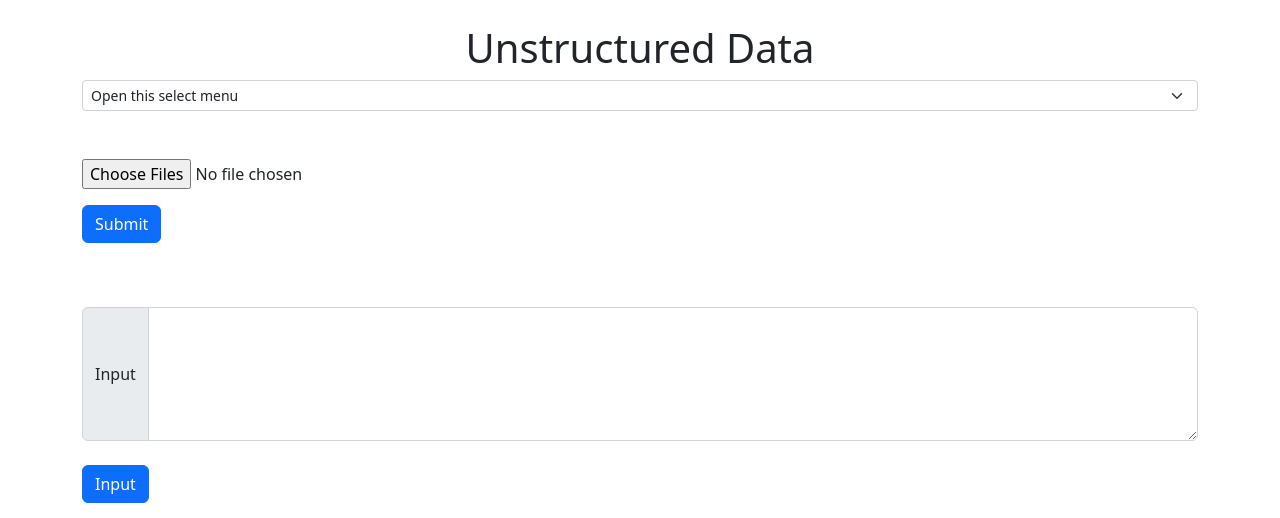
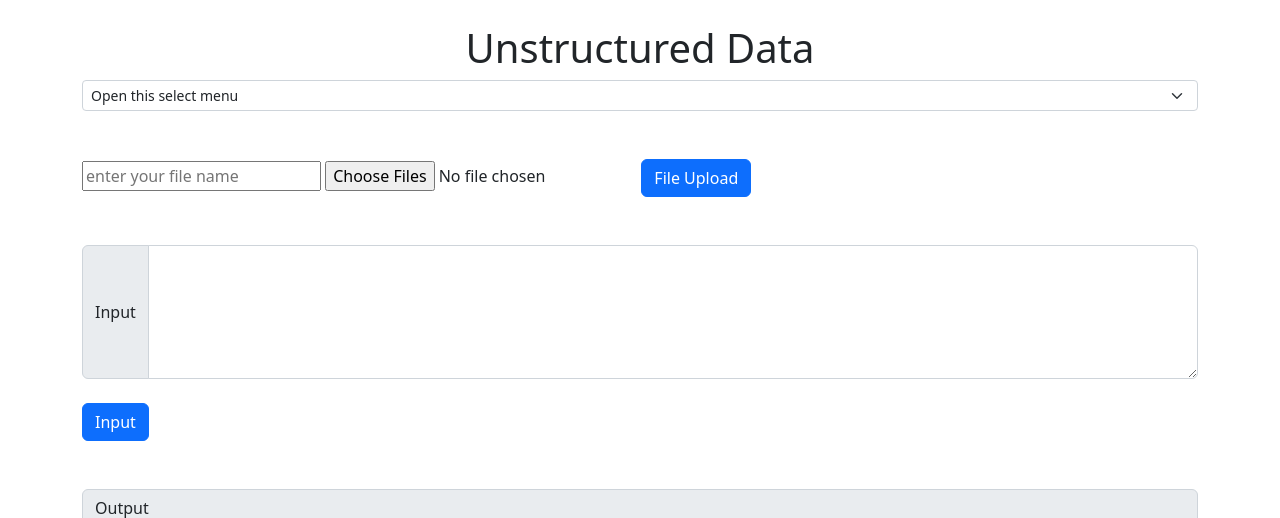
Before and after one commit to nadprime/Autoprep, a Django app: page /unstructured in a window 1280 px wide. Shown: the part 56-574 px from the top of the page. Run offline with Django 4.2, Linux system fonts and the light colour scheme.

Commit message:
commit after update

```diff
--- a/autoprep/urls.py
+++ b/autoprep/urls.py
@@ -25,7 +25,8 @@ admin.site.index_title = "Welcome to Autoprep"
 
 urlpatterns = [
     path('admin/', admin.site.urls),
-    path('', include('prep.urls'))
+    path('', include('prep.urls',namespace='fileapp')),
+
 ]
 
 urlpatterns += static(settings.STATIC_URL, document_root=settings.STATIC_ROOT)
--- a/prep/urls.py
+++ b/prep/urls.py
@@ -1,13 +1,16 @@
 from django.contrib import admin
 from django.urls import path
 from prep import views
+
+app_name ="prep"
 
 urlpatterns = [
     path("", views.index, name='prep'),
     path("about", views.about, name='about'),
     path("services", views.services, name='services'),
     path("contact", views.contact, name='contact'),
-    path("unstructured", views.unstructured, name='unstructured'),
     path("semistructured", views.semistructured, name='semistructured'),
     path("structured", views.structured, name='structured'),
+    path("unstructured",views.unstructured),
+    path("upload",views.send_files,name="uploads")
 ]
--- a/prep/views.py
+++ b/prep/views.py
@@ -2,8 +2,13 @@ from django.shortcuts import render, HttpResponse, redirect
 from datetime import datetime
 from prep.models import Contact
 from django.contrib import messages
-from .models import FileModel, ImageModel
+#from .models import FileModel, ImageModel
 from django.http import JsonResponse
+from django.shortcuts import render
+from django.conf import settings
+from . models import myuploadfile
+#from django.core.files.storage import FileSystemStorage
+#from prep.models import Unstructured
 
 # Create your views here.
 def index(request):
@@ -36,6 +41,39 @@ def contact(request):
     # return HttpResponse("this is contact page")
 
 def unstructured(request):
+    context = {
+        "data":myuploadfile.objects.all(),
+    }
+    return render(request,"unstructured.html",context)
+
+def send_files(request):
+    if request.method == "POST" :
+        name = request.POST.get("filename")
+        myfile = request.FILES.getlist("uploadfiles")
+
+        for f in myfile:
+            myuploadfile(f_name=name,myfiles=f).save()
+
+
+        return HttpResponse("Your File Has Been Successfully Uploaded!")
+
+
+
+
+    # if request.method == "POST":
+    #     myfile = request.POST.get('myfile')
+    #     unstructured = Unstructured(myfile=myfile)
+    #     unstructured.save()
+    #     messages.success(request, 'Your file has been sent')
+    # if request.method == 'POST' and request.FILES['myfile']
+       # myfile = request.FILES['myfile']
+        # fs = FileSystemStorage()
+        # filename = fs.save(myfile.name, myfile)
+        # uploaded_file_url = fs.url(filename)
+        # return render(request, 'core/unstructured.html', {
+            # 'uploaded_file_url': uploaded_file_url
+        # })
+    # return render(request, 'core/simple_upload.html')
     return render(request, 'unstructured.html')
     # return HttpResponse("this is unstructured page")
 
@@ -48,18 +86,30 @@ def structured(request):
     # return HttpResponse("this is ustructured page")
 
 
-def single_upload(request):
-    file = request.FILES.get("file")
-    FileModel.objects.create(file=file)
-    return JsonResponse({"message": "success"})
+# def single_upload(request):
+#     file = request.FILES.get("file")
+#     FileModel.objects.create(file=file)
+#     return JsonResponse({"message": "success"})
 
-def multiple_upload(request):
-    file = request.FILES.getlist("files")
-    files_list = []
-    for file in files:
-        files_list.append(FileModel(file=file))
+# def multiple_upload(request):
+#     files = request.FILES.getlist("files")
+#     files_list = []
+#     for file in files:
+#         files_list.append(FileModel(file=file))
 
-    if files_list:
-        FileModel.objects.bulk_create(files_list)
+#     if files_list:
+#         FileModel.objects.bulk_create(files_list)
 
-    return JsonResponse({"message": "success"})
+#     return JsonResponse({"message": "success"})
+
+
+#def simple_upload(request):
+ #   if request.method == 'POST' and request.FILES['myfile']:
+  #      myfile = request.FILES['myfile']
+   #     fs = FileSystemStorage()
+    #    filename = fs.save(myfile.name, myfile)
+     #   uploaded_file_url = fs.url(filename)
+      #  return render(request, 'core/simple_upload.html', {
+       #     'uploaded_file_url': uploaded_file_url
+        #})
+    #return render(request, 'core/simple_upload.html')
--- a/templates/structured.html
+++ b/templates/structured.html
@@ -19,7 +19,9 @@
         <div class="mb-3">
             <input id="files" name="files" type="file" class="file"  data-show-upload="false" data-show-caption="true" multiple>
         </div>
-
+        {% if uploaded_file_url %}
+        <p>File uploaded at: <a href="{{ uploaded_file_url }}">{{ uploaded_file_url }}</a></p>
+        {% endif %}
         <div class="mb-3">
             <button class="btn btn-primary" type="submit">Submit</button>
         </div>
--- a/templates/unstructured.html
+++ b/templates/unstructured.html
@@ -14,17 +14,14 @@
       </select>
     </div>
 
-<div class="container py-4">
-    <form class="was-validated">
-        <div class="mb-3">
-            <input id="files" name="files" type="file" class="file"  data-show-upload="false" data-show-caption="true" multiple>
-        </div>
-
-        <div class="mb-3">
-            <button class="btn btn-primary" type="submit">Submit</button>
-        </div>
+    <div class="container py-4">
+    <form action="{% url 'fileapp:uploads' %}" method="POST" enctype="multipart/form-data">
+        <input type="text" name="filename"  placeholder="enter your file name" >
+        <input type="file" multiple name="uploadfiles" >
+        {% csrf_token %}
+        <button class="btn btn-primary" type="submit">File Upload</button>
     </form>
-</div>
+    </div>
 
 <div class="container py-4">
 <div class="input-group mb-4">
```
Also changed, not shown: autoprep/settings.py (+4 -4 lines), prep/admin.py (+7 -0 lines), prep/models.py (+5 -4 lines), templates/simple_upload.html (added, +17 -0 lines), prep/migrations/0005_unstructured.py (added), prep/migrations/0006_delete_filemodel_delete_imagemodel_and_more.py (added), prep/migrations/0007_myuploadfile.py (added).
